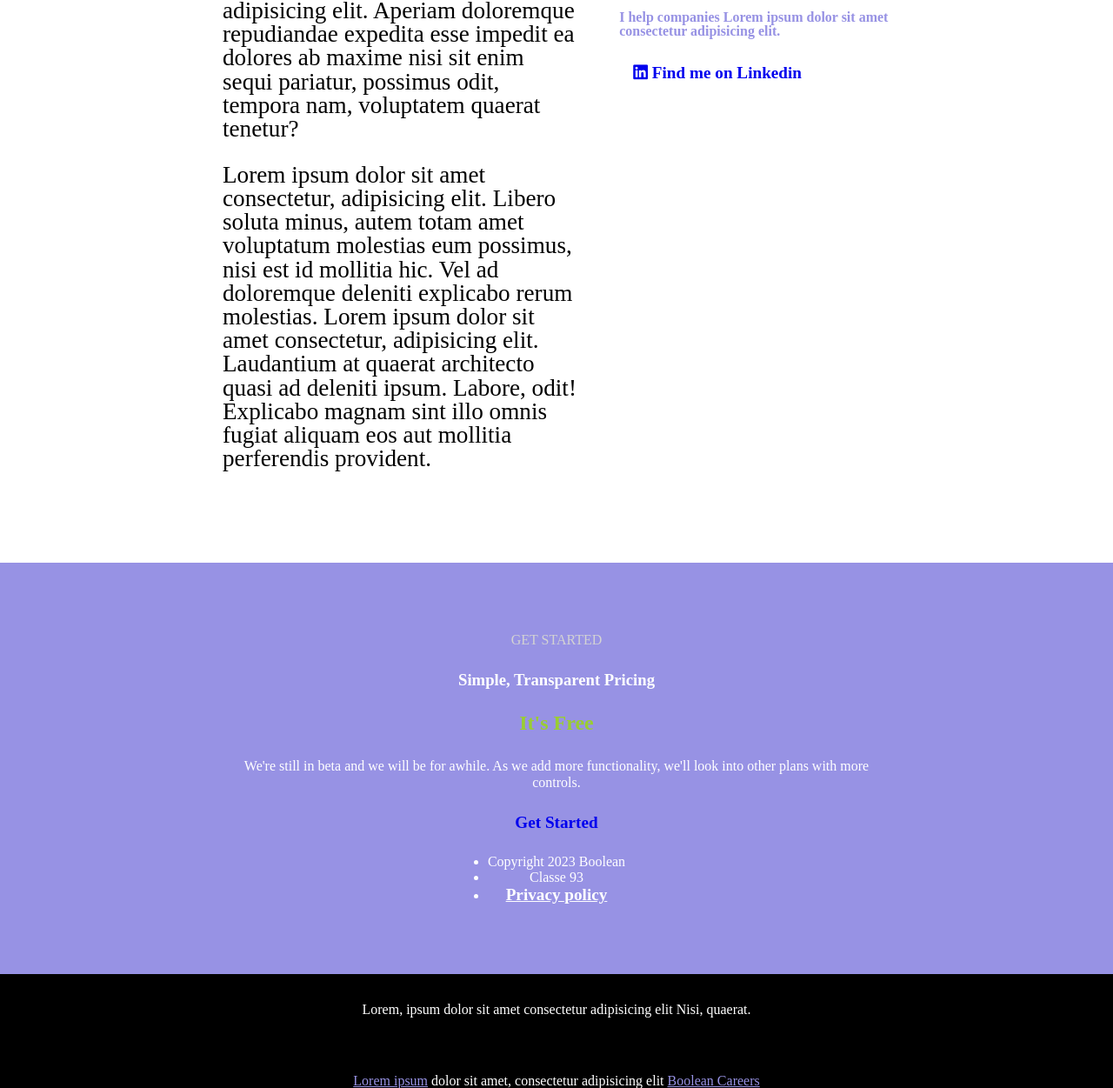
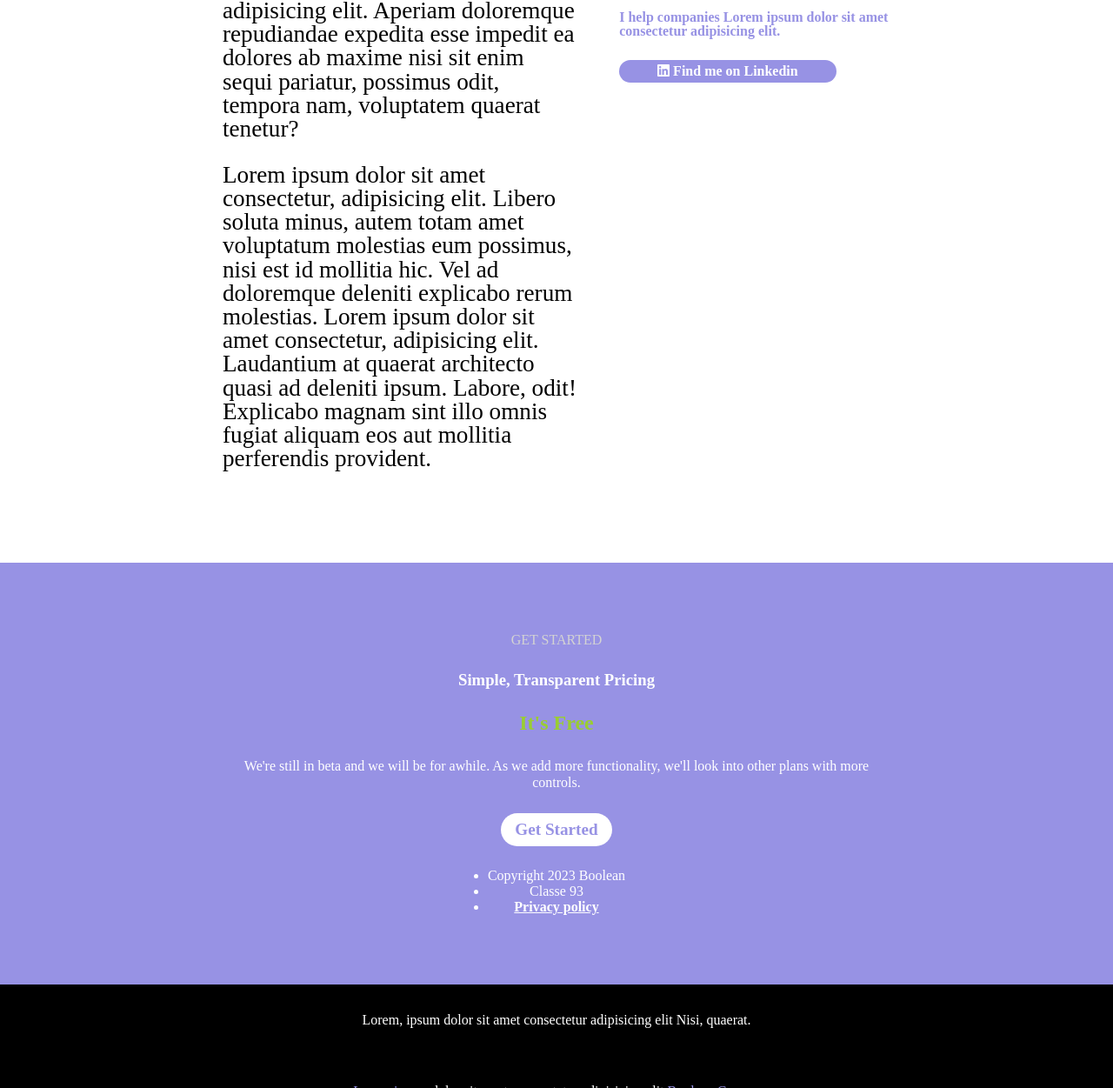
Before and after one commit to MicheleFranciolapilla/htmlcss-responsive-layout, a plain HTML site: page index.html in a window 1280 px wide. Shown: the part 4419-5670 px from the top of the page at 87% size. Drawn offline with Linux system fonts and the light colour scheme.

Commit message:
Esercizio terminato

```diff
--- a/assets/css/style.css
+++ b/assets/css/style.css
@@ -48,6 +48,7 @@ a
 {
     text-decoration: none;
 }
+
 /****************************/
 
 /* Settore "HEADER" e "NAV"*/
@@ -69,11 +70,13 @@ nav
     max-height: 80%;
 }
 
+/* Menu a sandwich, attivo nelle versioni mobile e tablet */
 #mob_tab_menu
 {
     display: inline-block;
 }
 
+/* Menu esteso, attivo nella versione laptop/desktop */
 #desktop_menu
 {
     flex-basis: 70%;
@@ -94,22 +97,26 @@ nav
 
 /* Settore "Section */
 
+/* Alternanza dei colori di sfondo delle sezioni */
 main > section:nth-child(even)
 {
     background-color: var(--section_blue);
 }
 
+/* Centratura delle sezioni (uguale per tutte) a seconda del device */
 main > section
 {
     width: 100%;
     padding: var(--header_height) var(--main_margin_mob);
 }
 
+/* Margine superiore della prima sezione a riempire lo spazio sotto lo header (fixed) */
 main > section:first-child
 {
     margin-top: var(--header_height);
 }
 
+/* Applicazione del medesimo gap a tutti i flexbox delle sezioni, con valore dipendente dal device */
 main > section .d_flex
 {
     gap: var(--s_flex_gap_mob);
@@ -126,6 +133,7 @@ main > section p
     line-height: 1.2rem;
 }
 
+/* Settore relativo alla prima sezione */
 #s1 > .card_set > .d_flex
 {
     background-color: var(--s_1_cards_color);
@@ -150,6 +158,7 @@ main > section p
     font-size: 4rem;
 }
 
+/* Settore relativo alla seconda sezione */
 #s2 > .card_set img
 {
     width: 100%;
@@ -180,6 +189,7 @@ main > section p
     border-radius: 50%;
 }
 
+/* Settore relativo alla terza sezione */
 #s3 > #testimonials > h2
 {
     color: var(--s_1_icon_color);
@@ -205,6 +215,7 @@ main > section p
     margin-bottom: 2rem;
 }
 
+/* Settore relativo alla quarta sezione */
 #s4 > .card_set
 {
     padding-top: var(--header_height);
@@ -241,6 +252,7 @@ main > section p
     background-color: var(--section_blue);
 }
 
+/* Settore relativo alla quinta sezione */
 #5 > #about_us
 {
     gap: var(--s_flex_gap_mob);
@@ -292,14 +304,16 @@ main > section p
     font-size: 2rem;
 }
 
-/* #s5 > #about_us > #about_us_right > a
+#s5 > #about_us > #about_us_right > a
 {
-    display: inline-block;
-    width: 60%;
+    font-size: 1rem;
+    text-align: center;
+    max-width: 80%;
     background-color: var(--section_blue);
     color: white;
-} */
+}
 
+/* Settore relativo alla sesta sezione */
 #s6 > #cta_box > span
 {
     color: lightgrey;
@@ -310,11 +324,18 @@ main > section p
     color: yellowgreen;
 }
 
-#s6 > #cta_box > ul > li
+#s6 > #cta_box > a.btn_normal
+{
+    color: var(--section_blue);
+    background-color: white;
+}
+
+#s6 > #cta_box > ul > li *
 {
     font-size: 1rem;
 }
 
+/* Settore footer */
 footer
 {
     background-color: black;
@@ -331,9 +352,9 @@ footer a
     text-decoration: underline;
 }
 
+/**************************/
 /* MEDIA QUERY PER TABLET */
-
-
+/**************************/
 @media only screen and (min-width: 500px)
 {
     header
@@ -474,14 +495,6 @@ footer a
         font-size: 1rem;
     }
 
-    /* #s5 > #about_us > #about_us_right > a
-    {
-        display: inline-block;
-        width: 60%;
-        background-color: var(--section_blue);
-        color: white;
-    } */
-
     #s5 > #about_us
     {
         gap: var(--s_flex_gap_desk);
@@ -518,9 +531,9 @@ footer a
 }
 /**************************/
 
-
-
+/************************************/
 /* MEDIA QUERY PER LAPTOP & DESKTOP */
+/************************************/
 @media only screen and (min-width: 900px)
 {
     header
@@ -659,10 +672,11 @@ footer a
         font-size: 1rem;
     }
 }
+/***************************/
 
 /***************************/
-
 /* MEDIA QUERY PER DESKTOP */
+/***************************/
 @media only screen and (min-width: 1400px)
 {
 
@@ -674,3 +688,32 @@ footer a
 
 }
 /***************************/
+
+/*****************/
+/* EFFETTI HOVER */
+/*****************/
+#logo:hover
+{
+    cursor: pointer;
+    opacity: 0.5;
+}
+
+#mob_tab_menu:hover
+{
+    opacity: 0.5;
+}
+
+#desktop_menu > li:hover a
+{
+    color: yellow;
+}
+
+.btn_pill:hover
+{
+    opacity: 0.7;
+}
+
+.circ_btn:hover i
+{
+    color: yellow;
+}
--- a/index.html
+++ b/index.html
@@ -29,6 +29,7 @@
                 <i class="fa-solid fa-bars"></i>
             </a>
             <!-- Terzo flex item (menù) visibile solo in modalità laptop e desktop -->
+            <!-- Il click sui menu items rimanda alle relative sezioni -->
             <ul id="desktop_menu" class="d_flex flex_main_btw reset_list_style">
                 <li>
                     <a href="#s2">Planning</a>
@@ -43,15 +44,19 @@
                     <a href="#s5">About Us</a>
                 </li>
                 <li>
-                    <a href="#" class="btn_normal btn_pill ">Get started</a>
+                    <a href="#s6" class="btn_normal btn_pill ">Get started</a>
                 </li>
             </ul>
         </nav>
     </header>
 
+    <!-- Tutte le sezioni, ad esclusione del footer, sono incluse nel main -->
     <main>
+        <!-- S1 e' la sezione che raccoglie tutte le cards del primo blocco -->
         <section id="s1">
+            <!-- Contenitore flexbox che ingloba le cards -->
             <div class="card_set d_flex flex_column">
+                <!-- Prima card, ampia, che racchiude la img del telefono -->
                 <div id="s1_wide_card" class="d_flex flex_column flex_main_btw flex_cross_center b_rad_1" style="padding-bottom: 0;">
                     <div class="s1_card d_flex flex_column flex_main_btw flex_cross_center">
                         <a href="#">Get a demo application</a>
@@ -65,6 +70,7 @@
                     </div>
                     <img src="assets/img/phone.png" alt="phone image">
                 </div>
+                <!-- Cards standard -->
                 <!-- Card 1 -->
                 <div class="s1_card d_flex flex_column flex_main_btw flex_cross_center b_rad_1">
                     <a href="#" class="center_text">
@@ -115,6 +121,7 @@
                 </div>
             </div>
         </section>
+        <!-- Seconda sezione: immagini, testo e pulsante -->
         <section id="s2">
             <div class="card_set d_flex flex_column">
                 <div id="strategic">
@@ -130,12 +137,14 @@
                     <p class="center_text">
                        Develop an on-demand app for your delivery business to reach your targeted customers without any interruption.
                     </p>
+                    <!-- Pulsante circolare -->
                     <a href="#" class="d_ib circ_btn center_text">
                         <i class="fa-solid fa-arrow-down"></i>
                     </a>
                 </div>
             </div>
         </section>
+        <!-- S3 racchiude i testi della sezione e le cards dei testimonials -->
         <section id="s3">
             <div id="testimonials" class="d_flex flex_column flex_cross_center center_text">
                 <span>TESTIMONIALS</span>
@@ -143,6 +152,7 @@
                 <p>
                     We place huge value on strong relationships and have seen the benefit they bring to our business. Customer feedback is vital in helping us to get it right.
                 </p>
+                <!-- Raccoglitore delle cards -->
                 <div class="card_set d_flex flex_column">
                     <!-- Card 1 -->
                     <div class="s3_card d_flex flex_column flex_cross_center b_rad_2">
@@ -189,6 +199,7 @@
                 </div>
             </div>
         </section>
+        <!-- S4 comprende il titolo della sezione e il contenitore delle cards con testo e pulsante -->
         <section id="s4">
             <h2 class="white_text center_text">Benefits of working with us</h2>
             <div class="card_set d_flex flex_wrap flex_main_center">
@@ -248,8 +259,10 @@
                 </div>
             </div>
         </section>
+        <!-- S5 presenta un testo lungo ed un blocco con foto/testo/pulsante -->
         <section id="s5">
             <div id="about_us" class="d_flex flex_wrap flex_main_btw">
+                <!-- Blocco del testo lungo -->
                 <div id="about_us_left">
                     <h2>About Us</h2>
                     <p>
@@ -261,6 +274,7 @@
                         Lorem ipsum dolor sit amet consectetur, adipisicing elit. Laudantium at quaerat architecto quasi ad deleniti ipsum. Labore, odit! Explicabo magnam sint illo omnis fugiat aliquam eos aut mollitia perferendis provident.
                     </p>
                 </div>
+                <!-- Blocco con foto/testo/pulsante. Allineato sotto il precedente nella modalita' mobile, affiancato nelle modalita' tablet e desktop -->
                 <div id="about_us_right" class="d_flex flex_column">
                     <div class="p_rel">
                         <img src="assets/img/about.jpg" alt="about us photo">
@@ -275,6 +289,7 @@
                 </div>
             </div>
         </section>
+        <!-- Sezione della call to action, con testo, pulsante e link -->
         <section id="s6">
             <div id="cta_box" class="d_flex flex_column flex_cross_center center_text">
                 <span>GET STARTED</span>
@@ -284,7 +299,7 @@
                     We're still in beta and we will be for awhile.
                     As we add more functionality, we'll look into other plans with more controls.
                 </p>
-                <a href="#">Get Started</a>
+                <a href="#" class="btn_normal btn_pill">Get Started</a>
                 <ul class="white_text">
                     <li>Copyright 2023 Boolean</li>
                     <li>Classe 93</li>
@@ -295,6 +310,7 @@
             </div>
         </section>
     </main>
+    <!-- Footer con testo e links -->
     <footer>
         <div class="width_50 center_block center_text white_text">
             <p>
```
